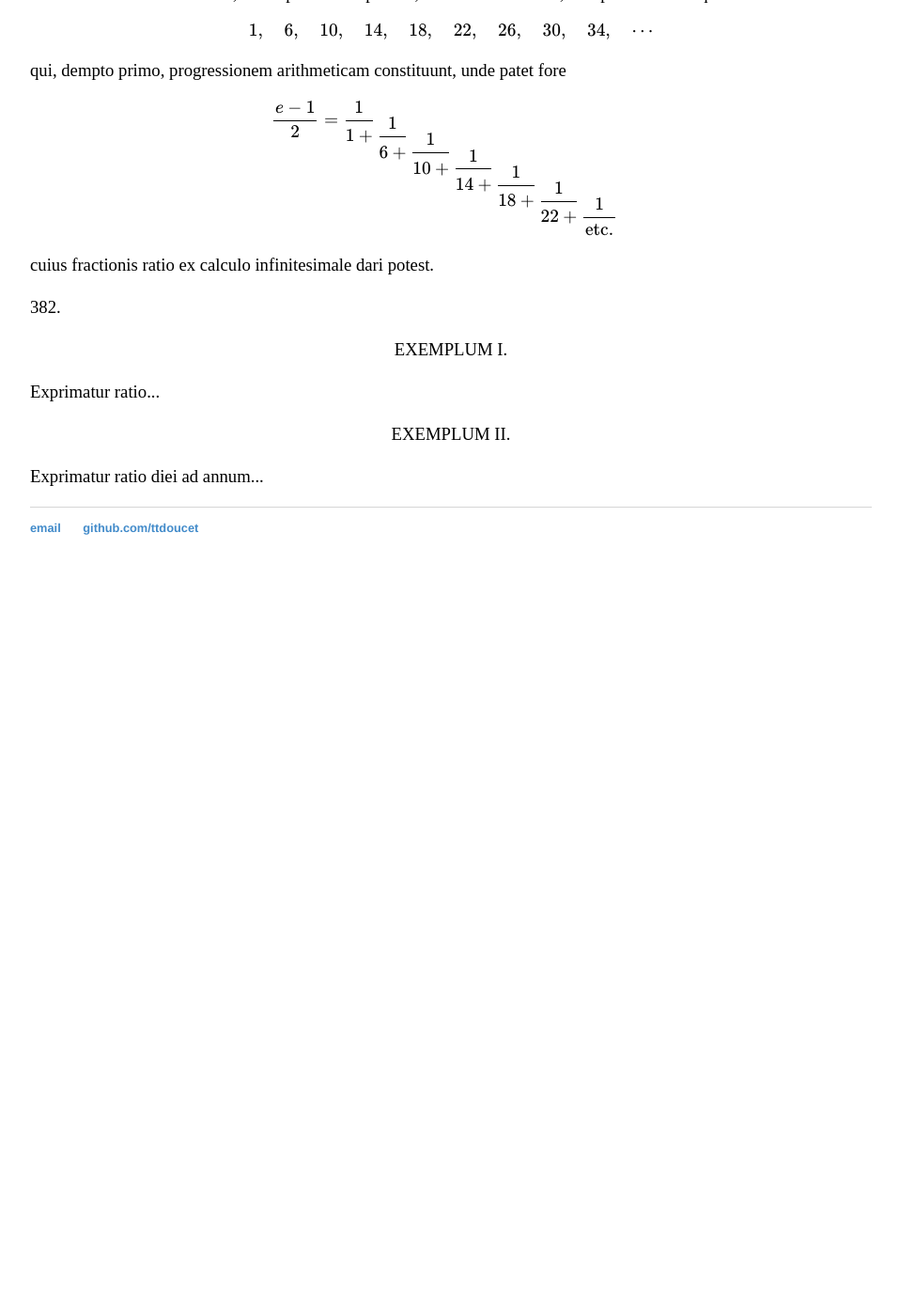
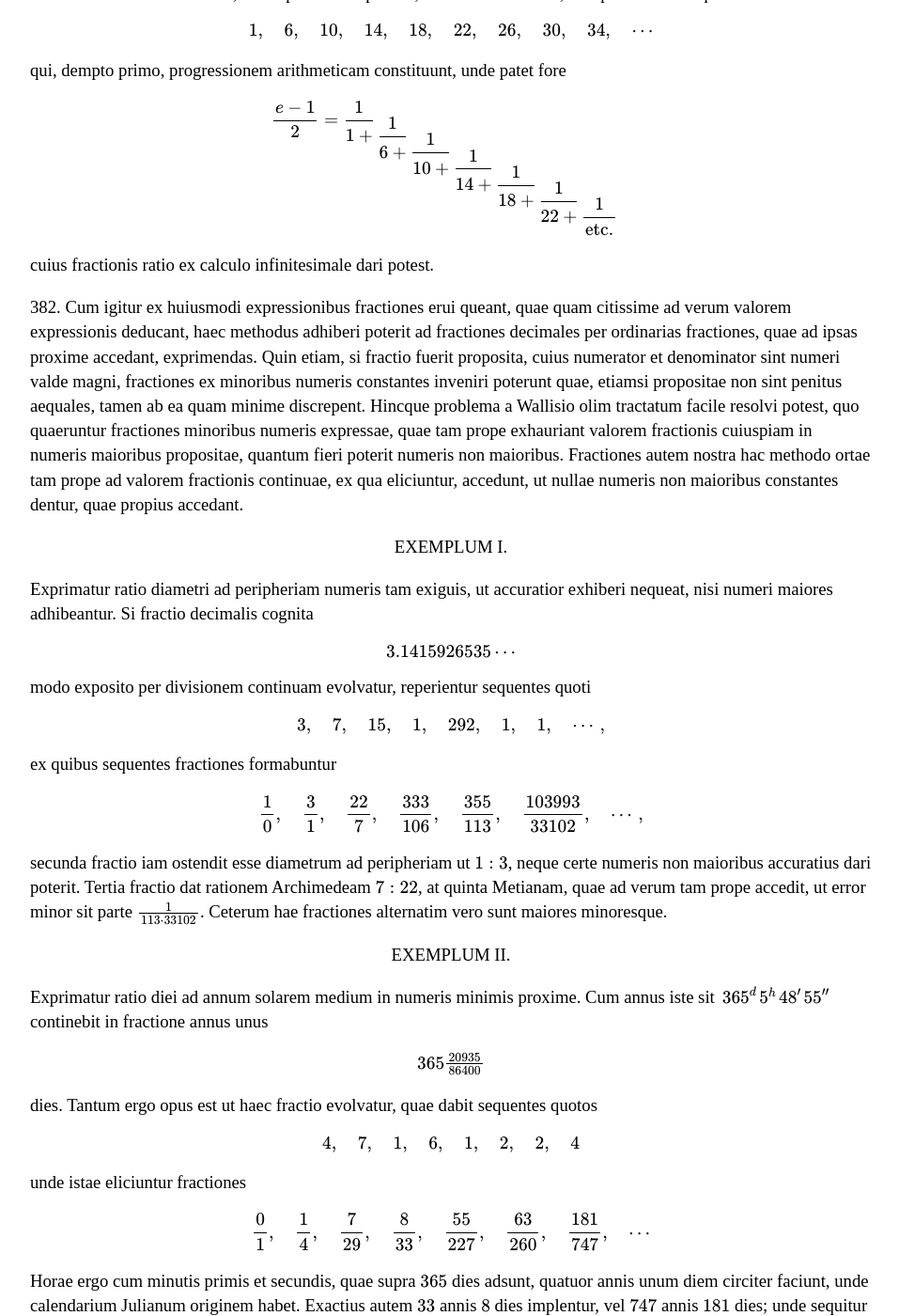
Before and after one commit to ttdoucet/ttdoucet.github.io, a Jekyll site: the page built from euler/e101.html, in a window 1280 px wide and 1400 px high, scrolled down 23435 px. Shown: the whole window at 94% size, without its empty margins (160-1117 px from the left). Built offline with Jekyll 4.4.1, drawn with Linux system fonts in a browser that asks for light colours; formulas are drawn with MathJax 3; before the commit the page ends 24065 px from its top, so only the background shows below that; some of the changed text lies outside the part shown.

Commit message:
Section 382 of continued fractions.

```diff
--- a/euler/e101.html
+++ b/euler/e101.html
@@ -1303,25 +1303,82 @@ cuius fractionis ratio ex calculo infinitesimale dari potest.
 
 
 <p>382.
-
+Cum igitur ex huiusmodi expressionibus fractiones erui queant, quae
+quam citissime ad verum valorem expressionis deducant, haec methodus adhiberi
+poterit ad fractiones decimales per ordinarias fractiones, quae ad ipsas
+proxime accedant, exprimendas. Quin etiam, si fractio fuerit proposita, cuius
+numerator et denominator sint numeri valde magni, fractiones ex minoribus
+numeris constantes inveniri poterunt quae, etiamsi propositae non sint
+penitus aequales, tamen ab ea quam minime discrepent. Hincque problema a
+Wallisio olim tractatum facile resolvi potest, quo quaeruntur fractiones
+minoribus numeris expressae, quae tam prope exhauriant valorem fractionis
+cuiuspiam in numeris maioribus propositae, quantum fieri poterit numeris
+non maioribus. Fractiones autem nostra hac methodo ortae tam prope ad
+valorem fractionis continuae, ex qua eliciuntur, accedunt, ut nullae numeris
+non maioribus constantes dentur, quae propius accedant.
 
 <p style="text-align:center">
 EXEMPLUM I.
 </p>
 
 <p>
-Exprimatur ratio...
+Exprimatur ratio diametri ad peripheriam numeris tam exiguis, ut accuratior
+exhiberi nequeat, nisi numeri maiores adhibeantur.
+Si fractio decimalis cognita
 
+\begin{equation}
+3.1415926535\cdots
+\end{equation}
+
+modo exposito per divisionem continuam evolvatur, reperientur sequentes quoti
+
+\begin{equation}
+3,\quad   7,\quad  15,\quad  1,\quad  292,\quad 1,\quad  1,\quad \cdots \,,
+\end{equation}
+
+ex quibus sequentes fractiones formabuntur
+
+\begin{equation}
+{1\over 0},\quad {3\over 1},\quad {22\over 7},\quad  {333\over 106},\quad {355\over 113},\quad {103993\over 33102},\quad \cdots \,,
+\end{equation}
+
+secunda fractio iam ostendit esse diametrum ad peripheriam ut \(1:3\), neque
+certe numeris non maioribus accuratius dari poterit. Tertia fractio dat
+rationem Archimedeam  \(7:22\), at quinta Metianam, quae ad verum tam
+prope accedit, ut error minor sit parte \({1\over 113\cdot 33102}\).
+Ceterum hae fractiones alternatim vero sunt maiores minoresque.
 
 <p style="text-align:center">
 EXEMPLUM II.
-
-
+</p>
 
 <p>
-Exprimatur ratio diei ad annum...
+Exprimatur ratio diei ad annum solarem medium in numeris minimis
+proxime.  Cum annus iste sit \(\,365^d\,5^h\,48'\,55''\) continebit
+in fractione annus unus
 
+\begin{equation}
+365 {\textstyle{20935\over 86400}}
+\end{equation}
 
+dies. Tantum ergo opus est ut haec fractio evolvatur, quae dabit sequentes
+quotos
 
+\begin{equation}
+4,\quad   7,\quad  1,\quad  6,\quad  1,\quad 2,\quad  2,\quad 4
+\end{equation}
+
+unde istae eliciuntur fractiones
+
+\begin{equation}
+{0\over 1},\quad {1\over 4},\quad {7\over 29},\quad  {8\over 33},\quad {55\over 227},\quad {63\over 260},\quad {181\over 747},\quad \cdots
+\end{equation}
+
+Horae ergo cum minutis primis et secundis, quae supra \(365\) dies adsunt,
+quatuor annis unum diem circiter faciunt, unde calendarium Julianum originem
+habet. Exactius autem \(33\) annis \(8\) dies implentur, vel \(747\) annis \(181\)
+dies; unde sequitur quadringentis annis abundare \(97\) dies. Quare, cum hoc
+intervallo calendarium Julianum inserat \(100\) dies, Gregorianum quaternis seculis
+tres annos bissextiles in communes convertit.
 
 </div>
```
